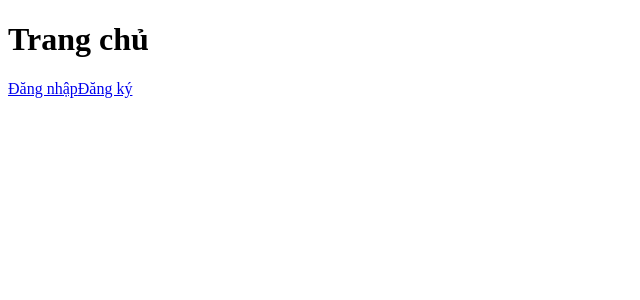
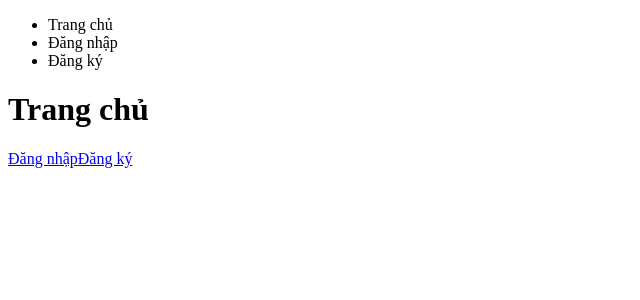
Before and after one commit to hoang234176/Smart-Shop, a React app in the folder frontend/: page / in a window 1280 px wide. Shown: the top 300 px of the page, without its empty margins (0-640 px from the left). Built offline with nearby package versions, Linux system fonts and the light colour scheme; the HTML template or start-up script is replaced by a standard one.

Commit message:
feat(components): create file Header

```diff
--- /dev/null
+++ b/frontend/src/components/Header.jsx
@@ -0,0 +1,15 @@
+function Header(){
+    return (
+        <header>
+            <nav>
+                <ul>
+                    <li>Trang chủ</li>
+                    <li>Đăng nhập</li>
+                    <li>Đăng ký</li>
+                </ul>
+            </nav>
+        </header>
+    )
+}
+
+export default Header;
--- a/frontend/src/main.jsx
+++ b/frontend/src/main.jsx
@@ -2,10 +2,13 @@ import { StrictMode } from 'react'
 import { createRoot } from 'react-dom/client'
 import { BrowserRouter } from 'react-router-dom'
 import AppRoutes from './routes/AppRoutes.jsx'
+import Header from './components/Header.jsx'
 
 createRoot(document.getElementById('root')).render(
     <StrictMode>
         <BrowserRouter>
+            {/* Header */}
+            <Header/>
             {/* Routes */}
             <AppRoutes/>
         </BrowserRouter>
```
